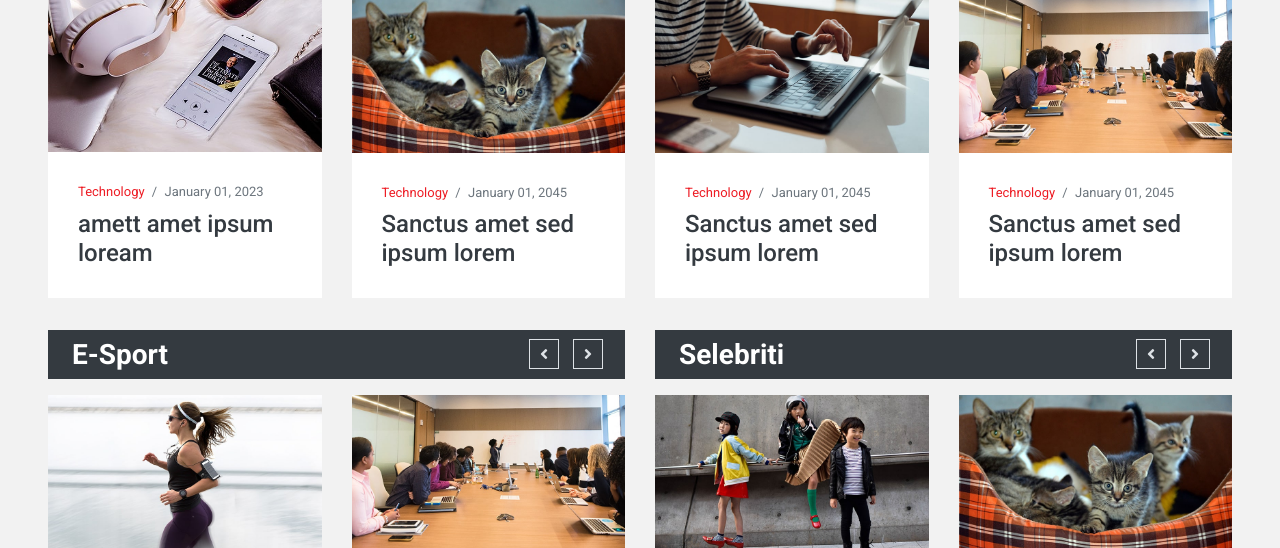
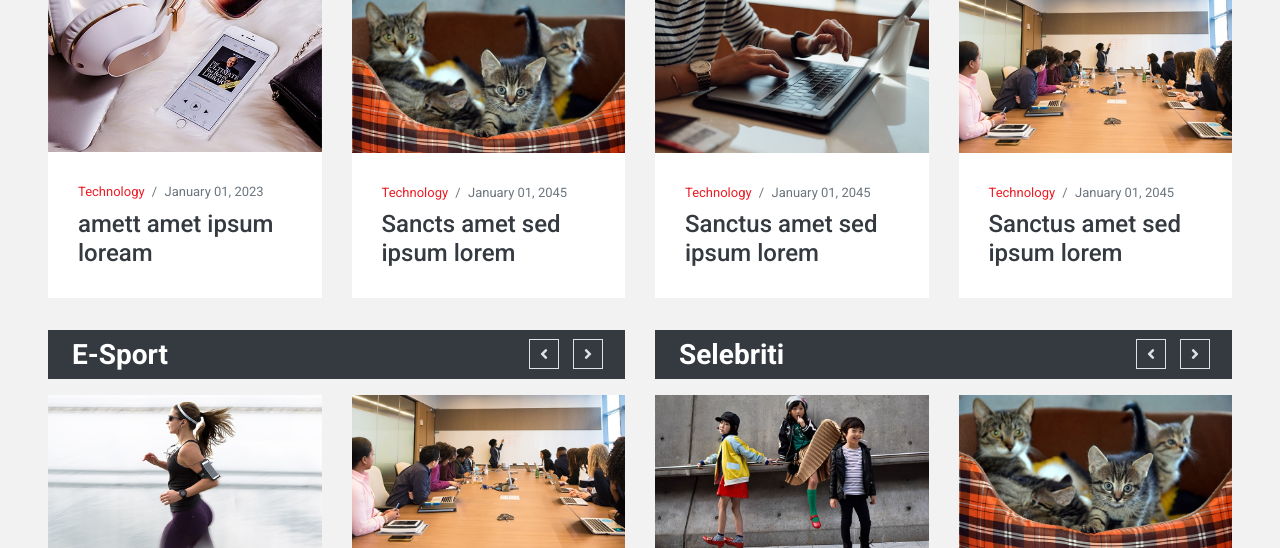
Before and after one commit to Babett10/2DaysNews, a PHP site: page /category.php in a window 1280 px wide. Shown: the part 1050-1598 px from the top of the page. Run offline with PHP 8.4, Linux system fonts and the light colour scheme.

```diff
--- a/category.php
+++ b/category.php
@@ -188,7 +188,7 @@
                                 <span class="px-1">/</span>
                                 <span>January 01, 2045</span>
                             </div>
-                            <a class="h4 m-0" href="">Sanctus amet sed ipsum lorem</a>
+                            <a class="h4 m-0" href="">Sancts amet sed ipsum lorem</a>
                         </div>
                     </div>
                     <div class="position-relative">
```
